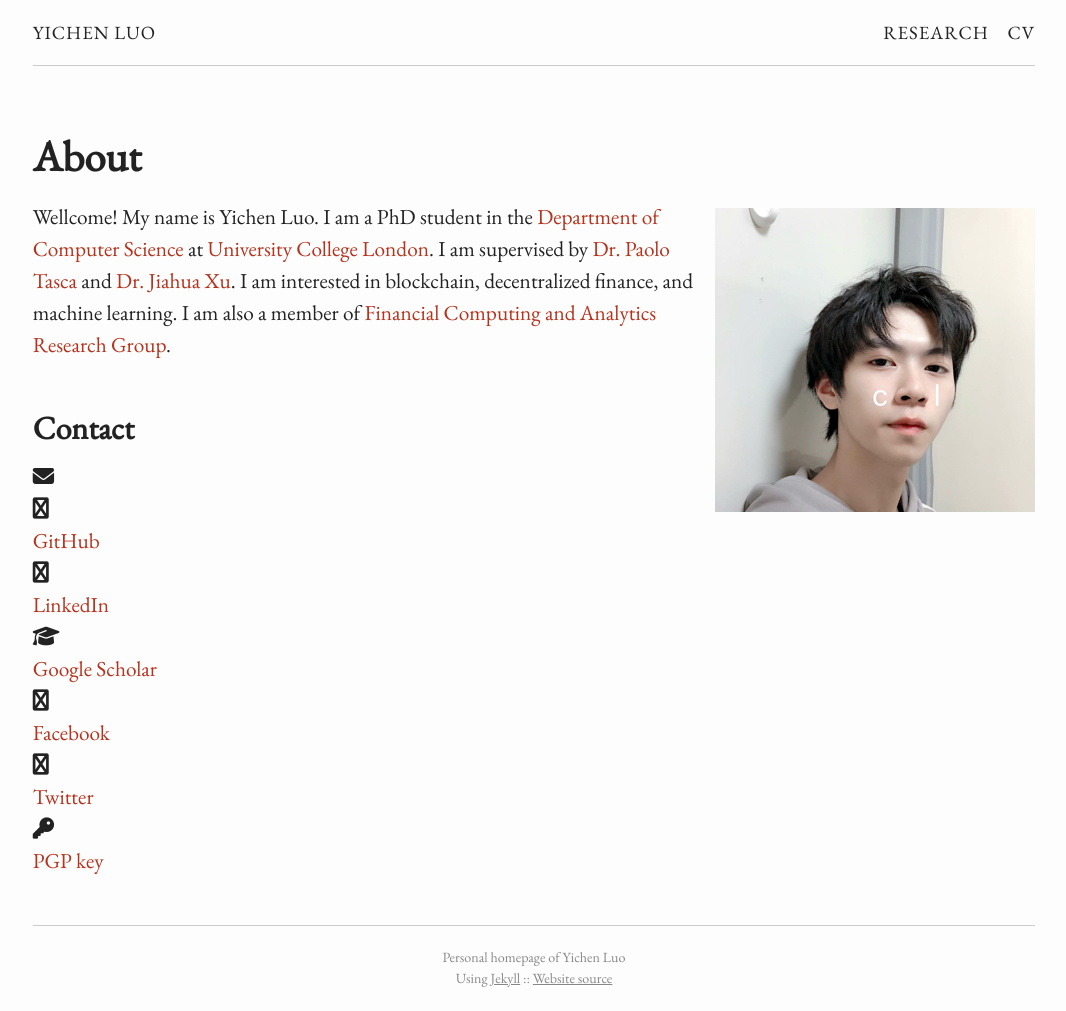
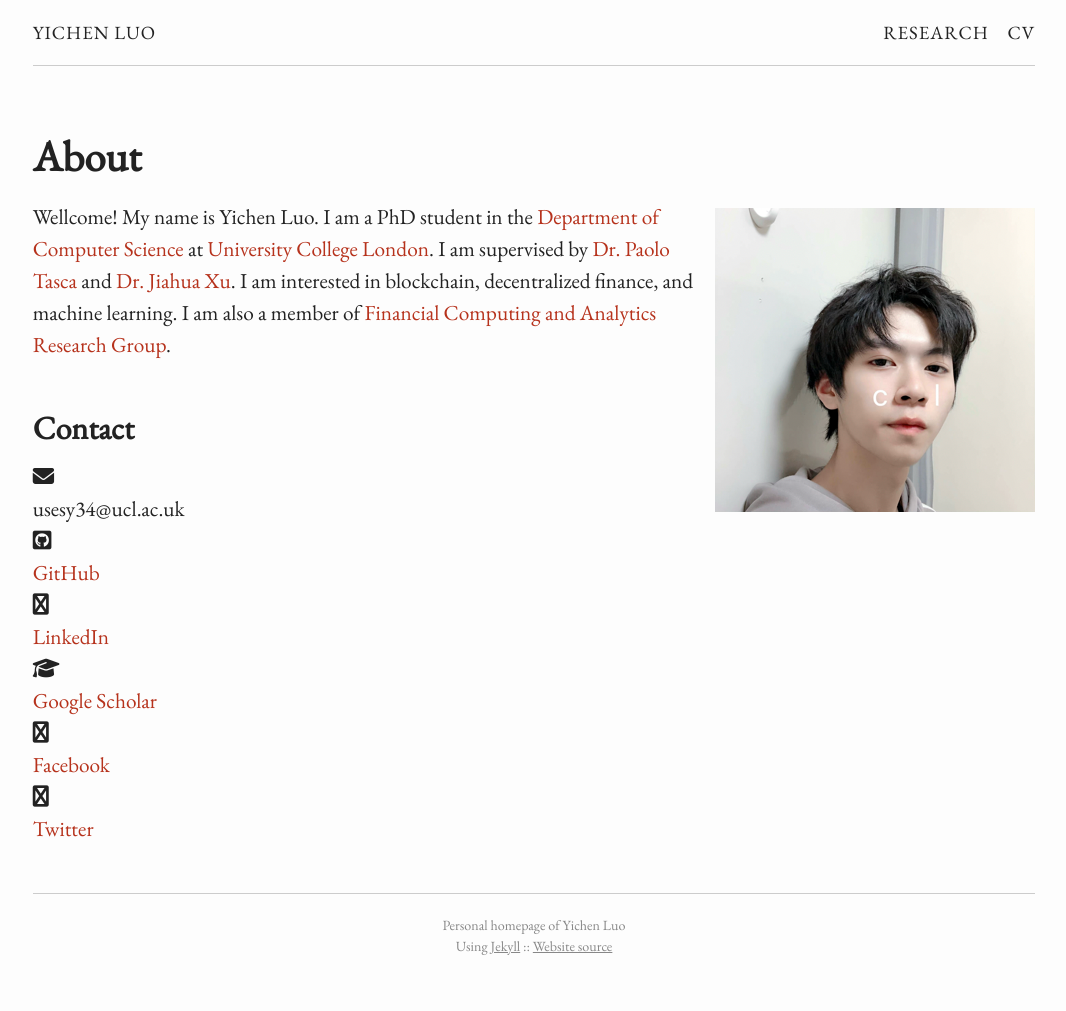
Before and after one commit to lyc0603/lyc0603.github.io, a Jekyll site: the page built from index.md, in a window 1280 px wide. Shown: the whole page, without its empty margins (106-1172 px from the left). Built offline with Jekyll 4.4.1, drawn with Linux system fonts in a browser that asks for light colours; after the commit the page ends 979 px from its top, so only the background shows below that.

```diff
--- a/_config.yml
+++ b/_config.yml
@@ -9,9 +9,10 @@ url: "http://www.yichen-luo.com/"     # the base hostname & protocol for your si
 baseurl: "/"                   # the subpath of your site, e.g. /blog
 
 author:
-    name: Yicen Luo
+    name: Yichen Luo
     facebook: Yichen Luo
-    scholar: Yichen LUo
+    scholar: Yichen Luo
+    email: usesy34@ucl.ac.uk
 
 # Build settings
 markdown: kramdown
--- a/index.md
+++ b/index.md
@@ -11,10 +11,10 @@ Wellcome! My name is Yichen Luo. I am a PhD student in the [Department of Comput
 ## Contact
 
  <dl class="inline">
-    <dt><i class="fa fa-envelope"></i></dt>
+    <dt><i class="fa-solid fa-envelope"></i></dt>
     <dd>{{ site.author.email }}</dd>
 
-    <dt><i class="fa fa-github"></i></dt>
+    <dt><i class="fa-brands fa-square-github"></i></dt>
     <dd><a href="https://github.com/{{ site.author.github_username }}">GitHub</a></dd>
 
     <dt><i class="fa fa-linkedin"></i></dt>
@@ -29,8 +29,6 @@ Wellcome! My name is Yichen Luo. I am a PhD student in the [Department of Comput
     <dt><i class="fa fa-twitter"></i></dt>
     <dd><a href="https://twitter.com/{{ site.author.twitter_username }}">Twitter</a></dd>
 
-    <dt><i class="fa fa-key"></i></dt>
-    <dd><a href="{{ "misc/daniel-perez.asc.txt" | relative_url }}">PGP key</a></dd>
   </dl>
 
 
```
